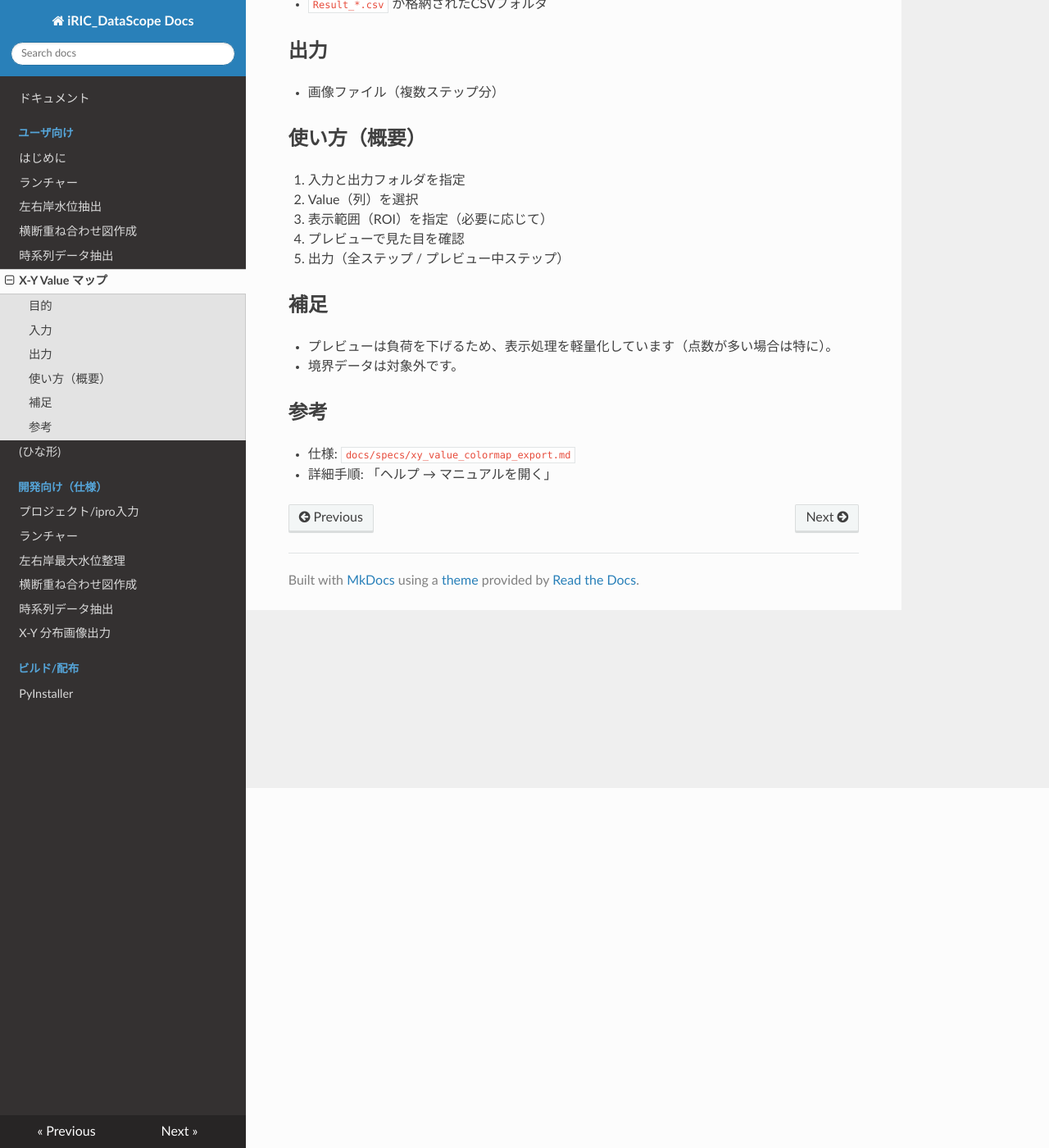
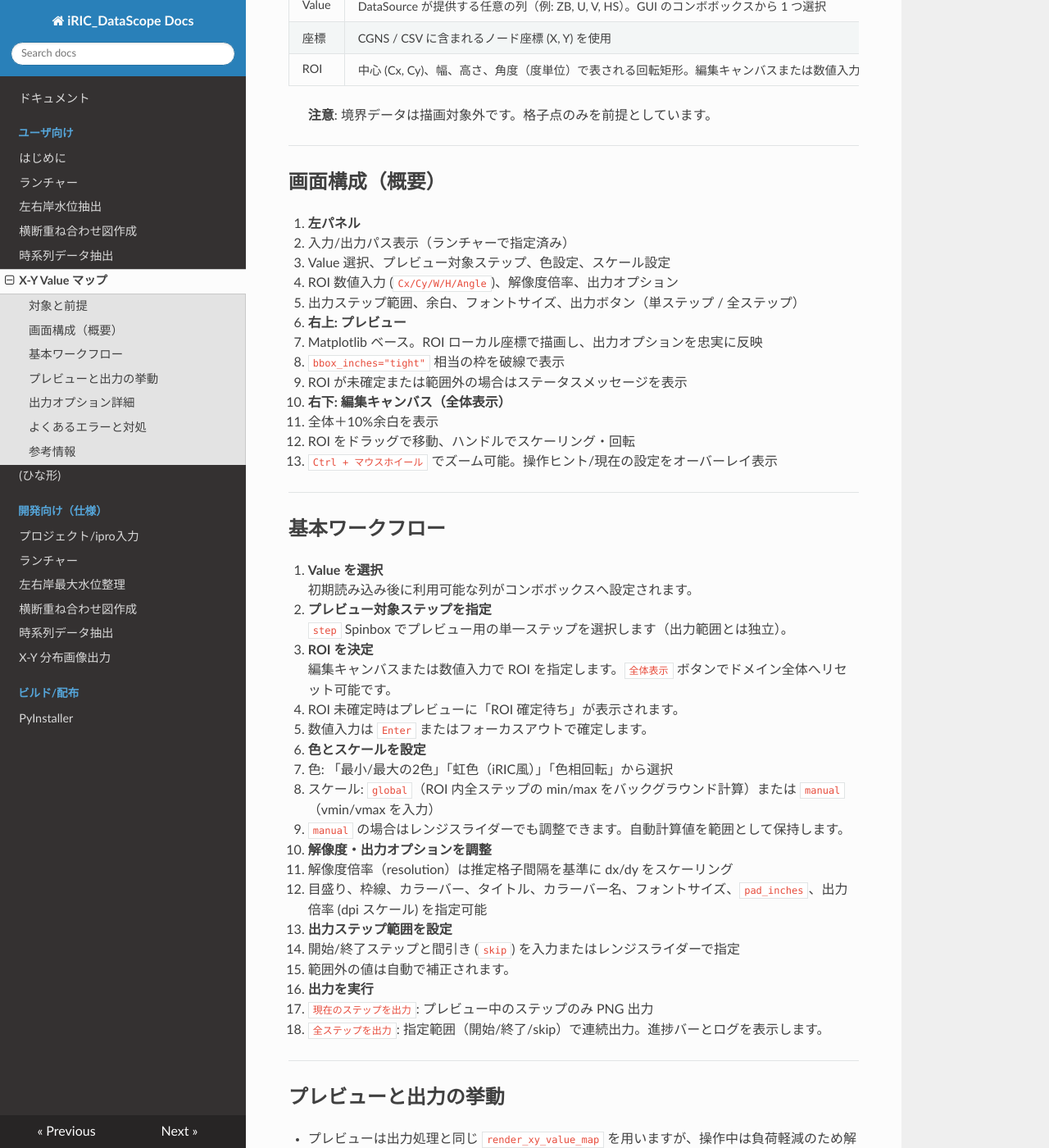
Before and after one commit to Pckk-solvers/iRIC_DataScope, an MkDocs documentation site: the page built from docs/user_docs/xy_value_map.md, in a window 1280 px wide and 1400 px high, scrolled down 439 px. Shown: the whole window at 82% size. Built offline with MkDocs 1.6.1, drawn with Linux system fonts in a browser that asks for light colours; nearby versions of some CDN libraries; some of the changed text lies outside the part shown.

Commit message:
ドキュメントを更新

```diff
--- a/docs/user_docs/xy_value_map.md
+++ b/docs/user_docs/xy_value_map.md
@@ -1,28 +1,113 @@
 # X-Y Value マップ
 
-## 目的
-メッシュ上の `X, Y` と選択した変数（Value）を使って、ステップごとの分布を画像として出力します。
+X-Y Value マップは、入力データ内の格子座標 (X, Y) と任意の変数（Value）を使って、ステップごとの分布を画像として出力する GUI ツールです。ROI（回転矩形）で切り抜いた範囲のみを対象に、プレビュー確認と一括出力が行えます。
 
-## 入力
-- 入力（どれか1つ）
-  - プロジェクトフォルダ
-  - `.ipro`
-  - `Result_*.csv` が格納されたCSVフォルダ
+---
 
-## 出力
-- 画像ファイル（複数ステップ分）
+## 対象と前提
 
-## 使い方（概要）
-1. 入力と出力フォルダを指定
-2. Value（列）を選択
-3. 表示範囲（ROI）を指定（必要に応じて）
-4. プレビューで見た目を確認
-5. 出力（全ステップ / プレビュー中ステップ）
+| 項目 | 内容 |
+| ---- | ---- |
+| 入力 | ランチャーで指定した **プロジェクトフォルダ / `.ipro` / CSV フォルダ（`Result_*.csv`）** |
+| Value | DataSource が提供する任意の列（例: ZB, U, V, HS）。GUI のコンボボックスから 1 つ選択 |
+| 座標 | CGNS / CSV に含まれるノード座標 (X, Y) を使用 |
+| ROI | 中心 (Cx, Cy)、幅、高さ、角度（度単位）で表される回転矩形。編集キャンバスまたは数値入力で指定 |
 
-## 補足
-- プレビューは負荷を下げるため、表示処理を軽量化しています（点数が多い場合は特に）。
-- 境界データは対象外です。
+> **注意**: 境界データは描画対象外です。格子点のみを前提としています。
 
-## 参考
-- 仕様: `docs/specs/xy_value_colormap_export.md`
-- 詳細手順: 「ヘルプ → マニュアルを開く」
+---
+
+## 画面構成（概要）
+
+1. **左パネル**
+   - 入力/出力パス表示（ランチャーで指定済み）
+   - Value 選択、プレビュー対象ステップ、色設定、スケール設定
+   - ROI 数値入力 (`Cx/Cy/W/H/Angle`)、解像度倍率、出力オプション
+   - 出力ステップ範囲、余白、フォントサイズ、出力ボタン（単ステップ / 全ステップ）
+
+2. **右上: プレビュー**
+   - Matplotlib ベース。ROI ローカル座標で描画し、出力オプションを忠実に反映
+   - `bbox_inches="tight"` 相当の枠を破線で表示
+   - ROI が未確定または範囲外の場合はステータスメッセージを表示
+
+3. **右下: 編集キャンバス（全体表示）**
+   - 全体＋10%余白を表示
+   - ROI をドラッグで移動、ハンドルでスケーリング・回転
+   - `Ctrl + マウスホイール` でズーム可能。操作ヒント/現在の設定をオーバーレイ表示
+
+---
+
+## 基本ワークフロー
+
+1. **Value を選択**
+   初期読み込み後に利用可能な列がコンボボックスへ設定されます。
+
+2. **プレビュー対象ステップを指定**
+   `step` Spinbox でプレビュー用の単一ステップを選択します（出力範囲とは独立）。
+
+3. **ROI を決定**
+   編集キャンバスまたは数値入力で ROI を指定します。`全体表示` ボタンでドメイン全体へリセット可能です。
+   - ROI 未確定時はプレビューに「ROI 確定待ち」が表示されます。
+   - 数値入力は `Enter` またはフォーカスアウトで確定します。
+
+4. **色とスケールを設定**
+   - 色: 「最小/最大の2色」「虹色（iRIC風）」「色相回転」から選択
+   - スケール: `global`（ROI 内全ステップの min/max をバックグラウンド計算）または `manual`（vmin/vmax を入力）
+   - `manual` の場合はレンジスライダーでも調整できます。自動計算値を範囲として保持します。
+
+5. **解像度・出力オプションを調整**
+   - 解像度倍率（resolution）は推定格子間隔を基準に dx/dy をスケーリング
+   - 目盛り、枠線、カラーバー、タイトル、カラーバー名、フォントサイズ、`pad_inches`、出力倍率 (dpi スケール) を指定可能
+
+6. **出力ステップ範囲を設定**
+   - 開始/終了ステップと間引き (`skip`) を入力またはレンジスライダーで指定
+   - 範囲外の値は自動で補正されます。
+
+7. **出力を実行**
+   - `現在のステップを出力`: プレビュー中のステップのみ PNG 出力
+   - `全ステップを出力`: 指定範囲（開始/終了/skip）で連続出力。進捗バーとログを表示します。
+
+---
+
+## プレビューと出力の挙動
+
+- プレビューは出力処理と同じ `render_xy_value_map` を用いますが、操作中は負荷軽減のため解像度を自動で下げます。
+- ROI ドラッグ中は再描画を抑え、リリース時に確定値で描画します。
+- カラーマップは `matplotlib` の `pcolormesh(shading="gouraud")` を使用。ROI 外は NaN としてクリップされ、透明表示になります。
+- `global` スケールは ROI 確定後にバックグラウンドで再計算され、完了までは暫定値で描画します。
+- 出力画像は `step_XXXX.png` の形式で保存され、桁数は総ステップ数に合わせて自動決定します。
+
+---
+
+## 出力オプション詳細
+
+| オプション | 説明 |
+| ---------- | ---- |
+| Show Title | チェック固定。文字列を空にすると非表示 |
+| Title / Colorbar Label | 任意文字列。空なら非表示 |
+| Show Ticks / Frame / Colorbar | それぞれオン/オフ可能 |
+| Font Size | タイトル / 目盛り / カラーバーラベルを個別に指定 |
+| Pad (in) | `bbox_inches="tight"` に追加する余白。プレビューと出力で共通 |
+| Output Scale | プレビューの DPI を倍率変更して出力解像度を調整 |
+
+---
+
+## よくあるエラーと対処
+
+| 症状 | 原因 / 対処 |
+| ---- | ---- |
+| 「入力データに利用可能な変数が見つかりません」 | 入力ファイルに Value 列が無い。入力を確認 |
+| 「ROI 内に点がありません」 | ROI が空領域を指している。ROI を調整 |
+| 「ROI 内の Value が全て NaN/Inf」 | データ範囲外。ROI や Value を変更 |
+| スケール計算中でプレビューが更新されない | `global` スケール計算が進行中。計算完了を待つか `manual` に切り替え |
+
+---
+
+## 参考情報
+
+- 仕様書: [`docs/specs/xy_value_colormap_export.md`](../specs/xy_value_colormap_export.md)
+- GUI から Notion マニュアルを開く: メニュー **ヘルプ → マニュアルを開く** または `Alt + H`
+
+---
+
+以上で、X-Y Value マップ機能の概要と操作手順は完了です。ROI と出力設定を活用して、ステップごとの分布比較にご利用ください。
```
Also changed, not shown: 1 other file.
